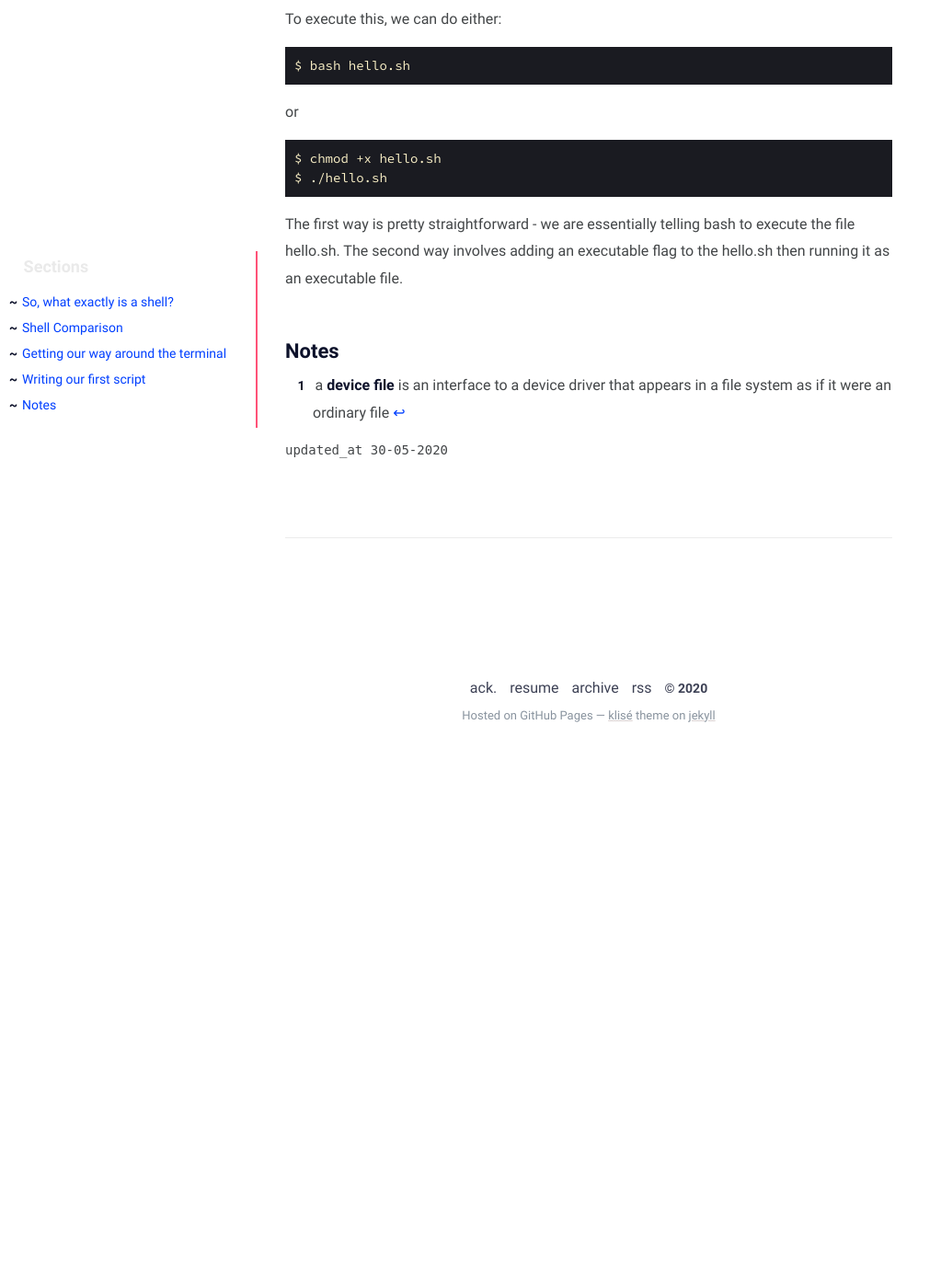
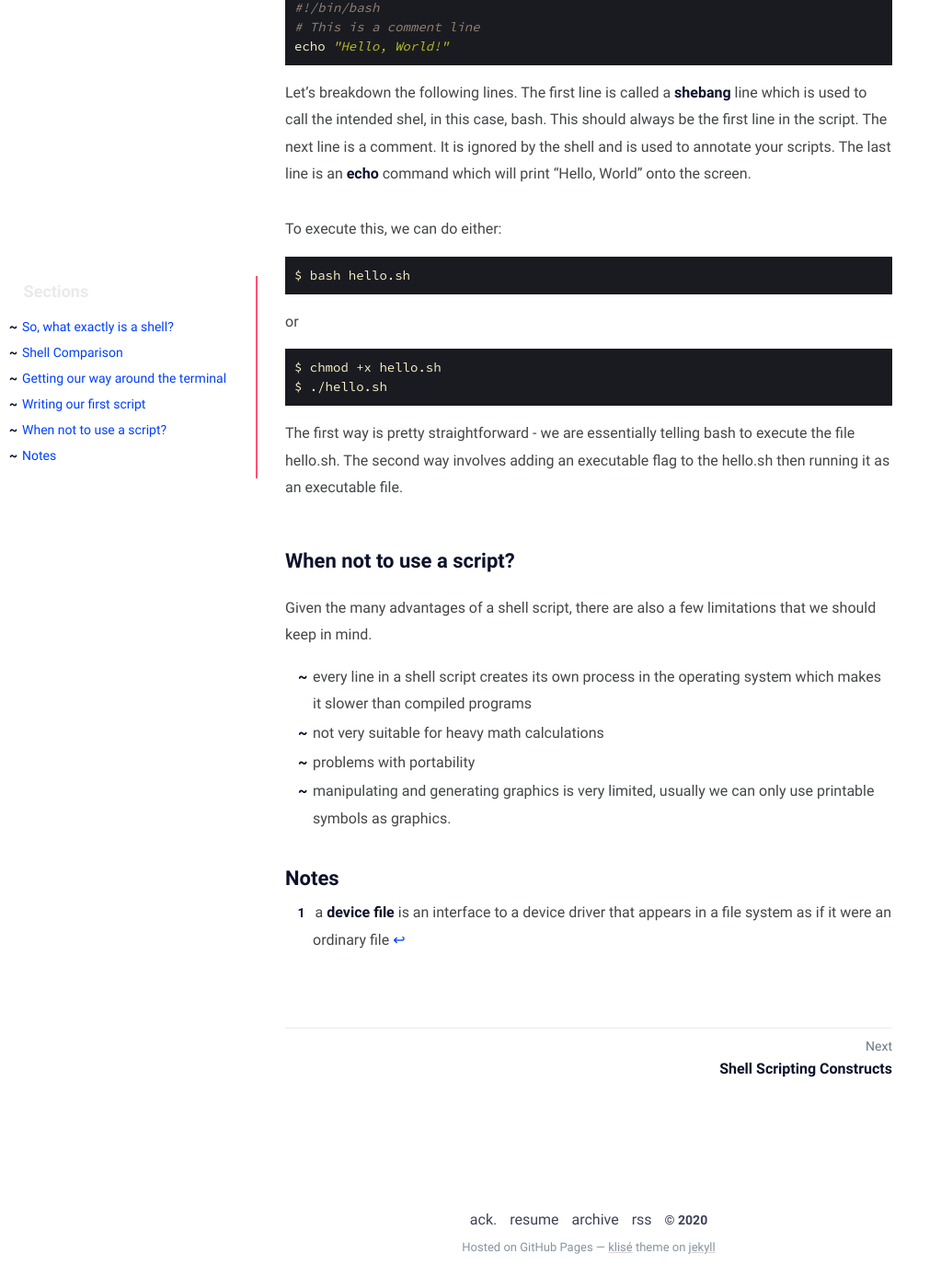
Before and after one commit to jervenclark/jervenclark.github.io, a Jekyll site: the page built from _posts/2020-05-30-basics-of-shell-scripting/2020-05-30-basics-of-shell-scripting.md, in a window 1280 px wide and 1400 px high, scrolled down 3367 px. Shown: the whole window at 92% size, without its empty margins (0-1023 px from the left). Built offline with Jekyll 4.4.1, drawn with Linux system fonts in a browser that asks for light colours; some web fonts are replaced; before the commit the page ends 4189 px from its top, so only the background shows below that; part of the change alters nothing that is shown; some of the changed text lies outside the part shown.

Commit message:
Add post Shell Scripting Constructs

````diff
--- a/_layouts/post.html
+++ b/_layouts/post.html
@@ -96,7 +96,7 @@ layout: compress
                 {% endif %}
             </main>
             {% if page.modified %}
-            <small class="post-updated-at">updated_at {{page.modified | date: "%d-%m-%Y"}}</small>
+            <!-- small class="post-updated-at">updated_at {{page.modified | date: "%d-%m-%Y"}}</small -->
             {% endif %}
             {% if page.next or page.previous %}
             {% include navigation.html %}
--- a/_posts/basics-of-shell-scripting/2020-05-30-basics-of-shell-scripting.md
+++ b/_posts/2020-05-30-basics-of-shell-scripting/2020-05-30-basics-of-shell-scripting.md
@@ -74,6 +74,13 @@ The following table lists a few basic Linux commands:
 
 A shell program, or shell script, is a collection of a series of commands for a UNIX shell. No separate compiler is required to execute these scripts as the shell itself interprets and executes each command one line at a time.
 
+It has serveral advantages over compiled programs such as:
+
+- easy to write and run
+- easy to start since no additional setup tools are needed
+- very handy and convenient saving development time
+- easy to debug
+
 Let's start by creating a new file called `hello.sh`
 
 ```sh
@@ -105,5 +112,14 @@ $ ./hello.sh
 
 The first way is pretty straightforward - we are essentially telling bash to execute the file hello.sh. The second way involves adding an executable flag to the hello.sh then running it as an executable file.
 
+## When not to use a script?
+
+Given the many advantages of a shell script, there are also a few limitations that we should keep in mind.
+
+- every line in a shell script creates its own process in the operating system which makes it slower than compiled programs
+- not very suitable for heavy math calculations
+- problems with portability
+- manipulating and generating graphics is very limited, usually we can only use printable symbols as graphics.
+
 ## Notes
 [^1]: a **device file** is an interface to a device driver that appears in a file system as if it were an ordinary file
--- /dev/null
+++ b/_posts/2020-05-31-shell-scripting-constructs/2020-05-31-shell-scripting-constructs.md
@@ -0,0 +1,380 @@
+---
+title: Shell Scripting Constructs
+date: 2020-05-31 08:53:45 +0800
+modified: 2020-05-31 08:53:45 +0800
+tags: [linux, cli, sh]
+description:
+series: Shell Scripting
+---
+
+## Variables
+
+In programming, an essential feature to use a name or a label to refer to some other quantity such as a value or command is commonly referred to as a variable. And like in other languages, we can also use them inside our shell scripts. We can assign them using the following syntax: `variable=value`. Do not introduce any space on either side of the equal sign, =. Moreover, variable names must only begin with a letter or an underscore.
+
+```
+greeting='Hello, World'
+```
+
+We can retrieve the value of a variable by placing a dollar sign, $, in front of the variable name like so `$variable`.
+
+```
+echo $greeting
+```
+
+## Expressions
+
+The `expr` command is used to evaluate a specified expression using the syntax: `expr arg1 operator arg2 ...`. Here, `arg1` and `arg2` represents the arguments that will be evaluated by the expressions combined by the operator.
+
+```
+x=10
+y=20
+expr $x + $y
+```
+
+The previous code will add the values of variables x and y which will in turn yield the result 30. We can also store the results of an expression in a variable.
+
+```
+z=`expr $x + $y`
+```
+
+The `let` command is used for assigning values to the variables as well as for evaluating the expression. It is the same as the `expr` command but it doesn't require the dollar sign, $, with the variables. So, the previous command is equivalent to:
+
+```
+let z=x+y
+```
+
+There is also an alternative syntax to assigning values without `let` by using double opening and closing parentheses, (( and )).
+
+```
+x=10
+y=20
+z=30
+((z=x+y+z+z))
+```
+
+The previous code will reassign z with the evaluated value for `x+y+z`.
+
+## Parameters
+
+Shell scripts can read up to nine command-line parameters or arguments into a special variable. These parameters appear as a special shell script variables named `$1`, `$2`, though `$9`. The first variable, `$0` is the name of the script.
+
+Consider the following script `arguments.sh` with the following content:
+
+```
+#!/bin/bash
+
+echo "Total number of parameters: $#"
+echo "The parameters are: $*"
+echo "Script name: $0"
+```
+
+If we run it like so:
+
+```
+$ ./arguments.sh
+```
+
+It will print the output:
+
+```
+Total number of parameters: 0
+The parameters are:
+Script name: ./arguments.sh
+```
+
+Let's try passing some arguments:
+
+```
+$ ./arguments.sh apple orange melon coconut
+```
+
+This will output:
+
+```
+Total number of parameters: 4
+The parameters are: apple orange melon coconut
+Script name: ./arguments.sh
+```
+
+In this case, apple will be stored in `$1`, orange will be stored in `$2`, and so on. Additionally, all these values will be stored collectively inside `$*` and the number of arguments is stored in `$#`. The extra unassigned variables have null values.
+
+To illustrate further, let's edit the script:
+
+```
+echo "Total number of parameters: $#"
+echo "The parameters are: $*"
+echo "Script name: $0"
+echo "\$1: $1"
+echo "\$2: $2"
+echo "\$3: $3"
+echo "\$4: $4"
+echo "\$5: $5"
+echo "\$6: $6"
+echo "\$7: $7"
+echo "\$8: $8"
+echo "\$9: $9"
+```
+
+If we run the same command:
+
+```
+$ ./arguments.sh apple orange melon coconut
+```
+
+it will give us:
+
+```
+Total number of parameters: 4
+The parameters are: apple orange melon coconut
+Script name: ./arguments.sh
+$1: apple
+$2: orange
+$3: melon
+$4: coconut
+$5:
+$6:
+$7:
+$8:
+$9:
+```
+
+## User Input
+
+Reading user input is very easy using the `read` command with the following syntax: `read variable`. It looks very much like let but the only difference is that it will generate a prompt for the user to enter values.
+
+Let's try it out with the following script:
+
+```
+#!/bin/bash
+
+read first_name
+read last_name
+echo "Hello, $first_name $last_name"
+```
+
+It will first prompt the user with the line:
+
+```
+Please enter your first name:
+```
+
+and will wait until the enter key is pressed. It will then prompt:
+
+```
+Please enter your last name:
+```
+
+And finally, it will concatenate the values for `$first_name` and `$last_name` to output
+
+```
+Hello, Jerven Chua
+```
+
+## for Loop
+
+Loops are control structures used for executing a set of comamnds repeatedly. A `for` loop is a specific kind of loop with the following syntax.
+
+```
+for variable
+    in list_of_values
+do
+    command1
+    command2
+    ...
+done
+```
+
+The `variable`will be assigned a value from the `list_of_values` for every iteration and the commands between `do` and `done` will be executed on that `variable`. This is repeated for each value in the `list_of_values`.
+
+Suppose we have the script:
+
+```
+#!/bin/bash
+
+for fruit
+    in $*
+do
+    echo 'The name of the fruit is $fruit'
+    uppercase=`sed -E 's/(\w+)/\U\1/'`
+    echo 'The equivalent uppercase name is $uppercase'
+done
+```
+
+If we pass in the parameters:
+
+```
+$ ./fruit.sh mango banana jackfruit ube
+```
+
+It will output:
+
+```
+The name of the fruit is mango
+The uppercase name is MANGO
+
+The name of the fruit is banana
+The uppercase name is BANANA
+
+The name of the fruit is jackfruit
+The uppercase name is JACKFRUIT
+
+The name of the fruit is ube
+The uppercase name is UBE
+
+```
+
+As we can see, it iterated over all the arguments we passed to the script and converted them to uppercase sequentially.
+
+## while Loop
+
+Another kind of loop is the `while` loop. It is different from the `for` loop because it only terminates when a specific condition becomes false. It hass the following syntax:
+
+```
+while [logical expression]
+do
+    command1
+    command2
+    ...
+done
+```
+
+Let's take for example the script:
+
+```
+#!/bin/bash
+
+n=0
+
+while [ $n -le 10 ]
+do
+    echo $n
+    ((n++))
+done
+```
+
+The previous script will print the numbers from 0 through 10. Here is a table for comparison operators we can use in a shell script:
+
+**Integer comparison operators**
+
+| Operator | Description              | Syntax        |
+|:---------|:-------------------------|:--------------|
+| -eq      | equal to                 | [ $a -eq $b ] |
+| -ne      | not equal to             | [ $a -ne $b ] |
+| -gt      | greater than             | [ $a -gt $b ] |
+| -ge      | greater than or equal to | [ $a -ge $b ] |
+| -lt      | less than                | [ $a -lt $b ] |
+| -le      | less than or equal to    | [ $a -le $b ] |
+| >        | greater than             | (($a > $b))   |
+| >=       | greater than or equal to | (($a >= $b))  |
+| <        | less than                | (($a < $b))   |
+| <=       | less than or equal to    | (($a <= $b))  |
+
+**String comparison operators**
+
+| Operator | Description                              | Syntax                      |
+|:---------|:-----------------------------------------|:----------------------------|
+| =        | equal to                                 | [ $a = $b ]                 |
+| ==       | equal to (synonym for =)                 | [ $a == $b ]                |
+| !=       | not equal to                             | [ $a != $b]                 |
+| <        | less than in ASCII alphabetical order    | [[ $a < $b]] or [ $a \< $b] |
+| >        | greater than in ASCII alphabetical order | [[ $a > $b]] or [ $a \> $b] |
+| -z       | string is null, that it has zero length  | [ -z "$a" ]                 |
+| -n       | string is null                           | [ -n "$a" ]                 |
+
+Keep in mind to always quote a string inside the test bracket when testing for null.
+
+## until Loop
+
+The until loop is very much like the `for` loop in the sense that it only terminates for a specific condition. In contrast to `for` loop, however, an `until` loop will keep on running the command until the specified logical expression becomes true.
+
+```
+until [logical expression]
+do
+    command1
+    command2
+    ...
+done
+```
+
+An equivalent until `loop` for the `while` counter we have will be:
+
+```
+#!/bin/bash
+
+n=0
+
+until [ $n -gt 10 ]
+do
+    echo $n
+    ((n++))
+done
+```
+
+## if Statement
+
+And `if` statement is another flow-control structure that directs the flow of a program depending on how the condition is evaulated.
+
+```
+if [logiical expression]
+then
+    command1
+    command2
+else
+    command3
+    command4
+fi
+```
+
+The following script prints a message if the value of `$n` is greater than 10:
+
+```
+#!/bin/bash
+
+echo -n "provide a number: "
+read n
+if [ $n -gt 10 ]
+then
+    echo 'Number is greater than 10'
+fi
+```
+
+Run 1
+
+```
+provide a number: 10
+```
+
+Run 2
+
+```
+provide a number: 11
+Number is greater than 10
+```
+
+The following script uses the optional else clause to print odd or even accordingly:
+
+```
+#!/bin/bash
+
+echo -n "provide a number: "
+read n
+if [ $(($n % 2)) -eq 0 ]
+then
+    echo 'Number is greater even'
+else
+    echo 'Number is greater odd'
+fi
+```
+
+Run 1
+
+```
+provide a number: 10
+Number is greater even
+```
+
+Run 2
+```
+provide a number: 5
+Number is greater odd
+```
````
Also changed, not shown: _posts/2020-05-30-basics-of-shell-scripting/bash.png (renamed from _posts/basics-of-shell-scripting/bash.png), 7 other files.
